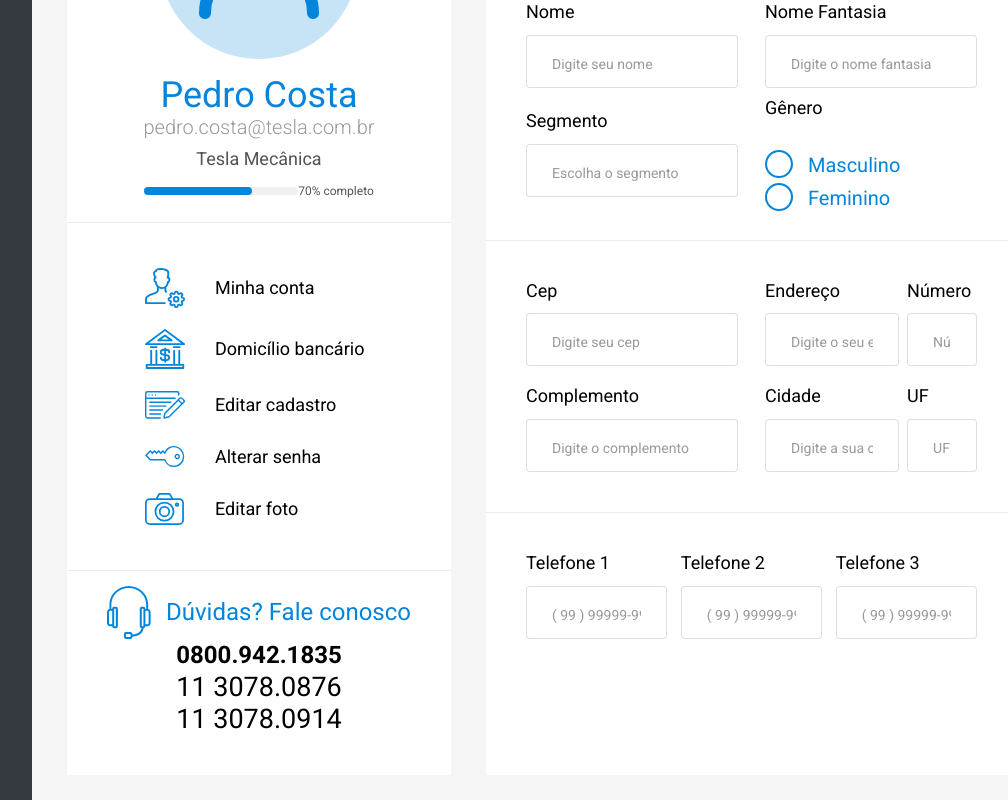
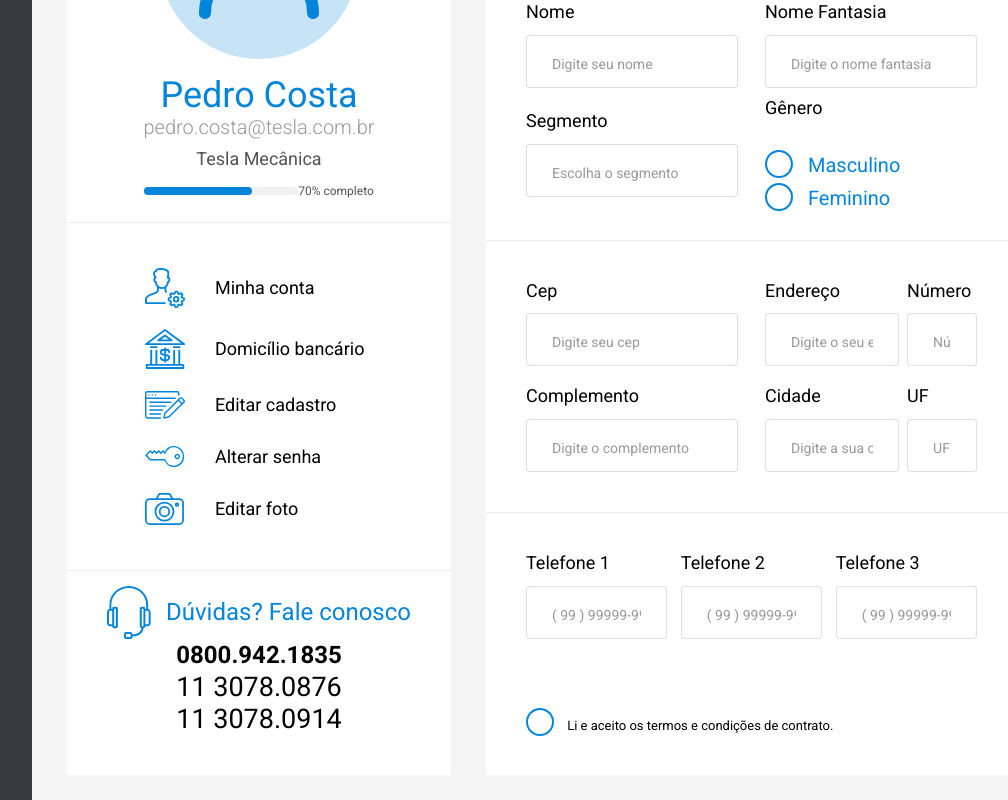
Before and after one commit to mmakarios/logox-vue, a Vue app: page / in a window 1280 px wide. Shown: the part 351-1151 px from the top of the page, without its empty margins (228-1236 px from the left). Built offline with nearby package versions, Linux system fonts and the light colour scheme.

Commit message:
Add end of page terms checkbox

```diff
--- /dev/null
+++ b/src/components/BaseInputCheckbox.vue
@@ -0,0 +1,55 @@
+<template>
+  <div class="base-input-checkbox">
+    <label>
+      <input
+        :name="name"
+        type="checkbox">
+
+      {{ label }}
+    </label>
+  </div>
+</template>
+
+<script>
+export default {
+  name: 'BaseInputCheckbox',
+  props: {
+    label: {
+      type: String,
+      required: true
+    },
+    name: {
+      type: String,
+      required: true
+    }
+  }
+};
+</script>
+
+<style lang="scss" scoped>
+.base-input-checkbox {
+  label {
+    font-size: 13px;
+  }
+  input {
+    -webkit-appearance: none;
+    -moz-appearance: none;
+
+    border-radius: 50%;
+    width: 28px;
+    height: 28px;
+
+    border: solid 2px #0385db;
+    transition: 0.1s all linear;
+    outline: none;
+    margin-right: 10px;
+
+    position: relative;
+    top: 6px;
+
+    &:checked {
+      background-color: #0385db;
+    }
+  }
+}
+</style>
--- a/src/components/BaseInputRadioGroup.vue
+++ b/src/components/BaseInputRadioGroup.vue
@@ -70,7 +70,7 @@ export default {
     top: 6px;
 
     &:checked {
-      background-color: #0385db;
+      border: 10px solid #0385db;
     }
   }
 }
--- a/src/components/UserDataSettings.vue
+++ b/src/components/UserDataSettings.vue
@@ -79,6 +79,13 @@
           type="tel"
         />
       </div>
+
+      <div class="actions">
+        <base-input-checkbox
+          label="Li e aceito os termos e condições de contrato."
+          name="terms"/>
+
+      </div>
     </div>
   </div>
 </template>
@@ -86,12 +93,14 @@
 <script>
 import BaseInput from './BaseInput';
 import BaseInputRadioGroup from './BaseInputRadioGroup';
+import BaseInputCheckbox from './BaseInputCheckbox';
 
 export default {
   name: 'UserDataSettings',
   components: {
     BaseInput,
-    BaseInputRadioGroup
+    BaseInputRadioGroup,
+    BaseInputCheckbox
   }
 };
 </script>
@@ -100,6 +109,8 @@ export default {
 .user-data-settings {
   background-color: #fff;
   flex: 1;
+  display: flex;
+  flex-direction: column;
 
   .tabs {
     display: flex;
@@ -117,10 +128,14 @@ export default {
       }
     }
   }
+}
 
 .selected-content {
   padding: 40px;
   border-top: 1px solid #ebebf2;
+  flex: 1;
+  display: flex;
+  flex-direction: column;
 
   h1 {
     margin: 0;
@@ -153,12 +168,16 @@ export default {
       }
     }
   }
+
   .divider {
     height: 1px;
     width: calc(100% + 80px);
     margin: 30px -40px;
     background-color: #ebebf2;
   }
+
+  .actions {
+    margin-top: auto;
   }
 }
 </style>
```
Lines whose indentation alone changed are shown as unchanged.
